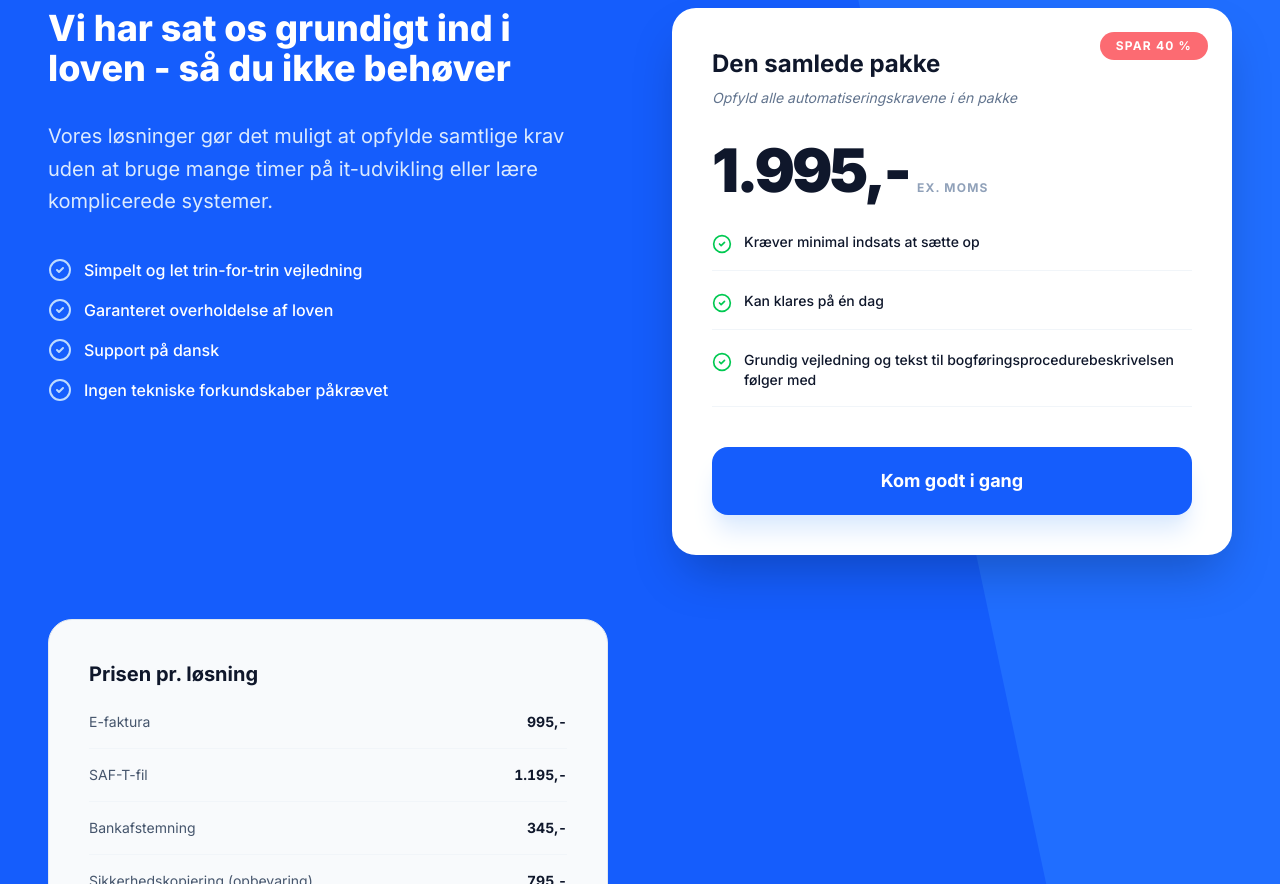
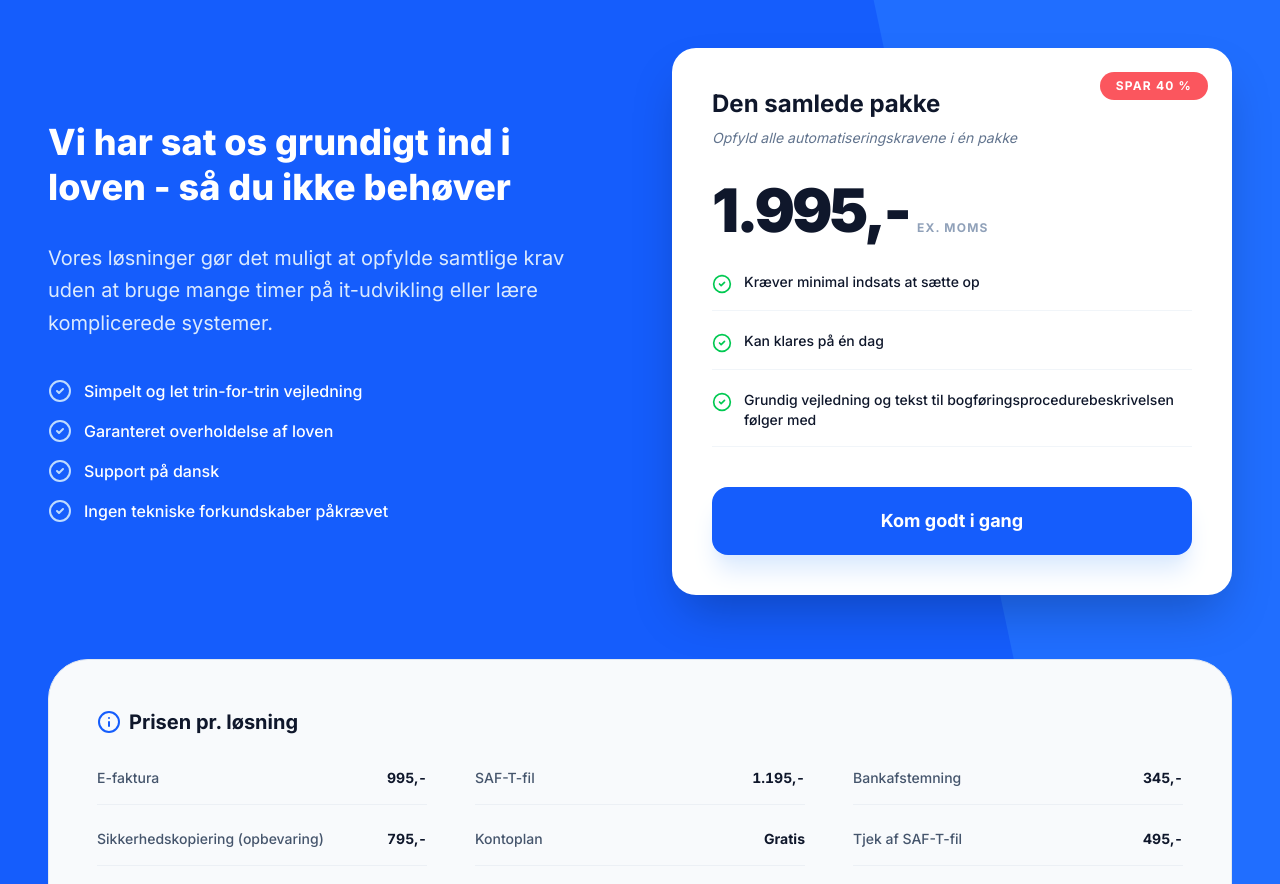
Before and after one commit to detkandavaereligemeget/BdB, a React (Vite) app: page / in a window 1280 px wide. Shown: the part 2520-3404 px from the top of the page. Built offline with nearby package versions, Linux system fonts and the light colour scheme.

Commit message:
feat: Clarify heading and improve layout on solutions section
Updated the main heading on the "krav" section to be more specific about digital bookkeeping systems.
Slightly adjusted the layout for the "losninger" section to improve visual presentation.

```diff
--- a/src/App.tsx
+++ b/src/App.tsx
@@ -447,7 +447,7 @@ export default function App() {
       {/* Constraints Grid */}
       <section className="py-20 px-6 md:px-12 max-w-7xl mx-auto" id="krav">
         <div className="mb-16 max-w-2xl" id="krav-header">
-          <h2 className="text-3xl md:text-4xl font-extrabold mb-4">Lovens krav til systemet</h2>
+          <h2 className="text-3xl md:text-4xl font-extrabold mb-4">Lovens krav til digital bogføringssystemer</h2>
           <p className="text-slate-600">Din bogføring skal leve op til 34 krav. Vi har kogt de vigtigste punkter ned her.</p>
         </div>
 
@@ -493,9 +493,10 @@ export default function App() {
       {/* Solutions / Pricing */}
       <section className="bg-blue-600 py-24 text-white relative overflow-hidden" id="losninger">
         <div className="absolute top-0 right-0 w-1/3 h-full bg-blue-500 opacity-50 skew-x-12 translate-x-32" />
-        <div className="max-w-7xl mx-auto px-6 md:px-12 grid md:grid-cols-2 gap-16 relative z-10" id="pricing-container">
+        <div className="max-w-7xl mx-auto px-6 md:px-12 relative z-10" id="pricing-wrapper">
+          <div className="grid md:grid-cols-2 gap-16 mb-16 items-center" id="pricing-top">
             <div>
-            <h2 className="text-4xl font-extrabold mb-8">Vi har sat os grundigt ind i loven - så du ikke behøver</h2>
+              <h2 className="text-4xl font-extrabold mb-8 leading-tight">Vi har sat os grundigt ind i loven - så du ikke behøver</h2>
               <p className="text-xl text-blue-100 mb-10 leading-relaxed">
                 Vores løsninger gør det muligt at opfylde samtlige krav uden at bruge mange timer på it-udvikling eller lære komplicerede systemer.
               </p>
@@ -538,11 +539,13 @@ export default function App() {
                 Kom godt i gang
               </button>
             </div>
+          </div>
 
-          <div className="space-y-8">
-            <div className="bg-slate-50 text-slate-900 p-10 rounded-3xl border border-slate-200" id="individual-prices-card">
-              <h3 className="text-xl font-bold mb-6">Prisen pr. løsning</h3>
-              <div className="space-y-4">
+          <div className="bg-slate-50 text-slate-900 p-8 md:p-12 rounded-[2.5rem] border border-slate-200" id="individual-prices-card">
+            <h3 className="text-xl font-bold mb-8 flex items-center gap-2">
+              <Info className="text-blue-600 w-6 h-6" /> Prisen pr. løsning
+            </h3>
+            <div className="grid sm:grid-cols-2 lg:grid-cols-3 gap-x-12 gap-y-6">
               {[
                 { name: 'E-faktura', price: 995 },
                 { name: 'SAF-T-fil', price: 1195 },
@@ -551,18 +554,13 @@ export default function App() {
                 { name: 'Kontoplan', price: 0, label: 'Gratis' },
                 { name: 'Tjek af SAF-T-fil', price: 495 }
               ].map((item, idx) => (
-                  <div key={idx} className="flex justify-between items-center text-sm pb-4 border-b border-slate-100 last:border-0 last:pb-0">
-                    <span className="text-slate-600">{item.name}</span>
-                    <span className="font-bold tabular-nums">{item.label || `${item.price.toLocaleString('da-DK')},-`}</span>
+                <div key={idx} className="flex justify-between items-center text-sm pb-4 border-b border-slate-200/50">
+                  <span className="text-slate-600 font-medium">{item.name}</span>
+                  <span className="font-bold tabular-nums text-slate-900">{item.label || `${item.price.toLocaleString('da-DK')},-`}</span>
                 </div>
               ))}
-                <div className="flex justify-between items-center pt-4 text-slate-900 font-black text-lg">
-                  <span>Samlet pris</span>
-                  <span className="tabular-nums">3.825,-</span>
             </div>
-                <p className="text-[10px] text-slate-400 mt-4 italic">* Alle priser er ekskl. moms</p>
-              </div>
-            </div>
+            <p className="text-[10px] text-slate-400 mt-8 italic text-center">* Alle priser er ekskl. moms</p>
           </div>
         </div>
       </section>
```
Lines whose indentation alone changed are shown as unchanged.
